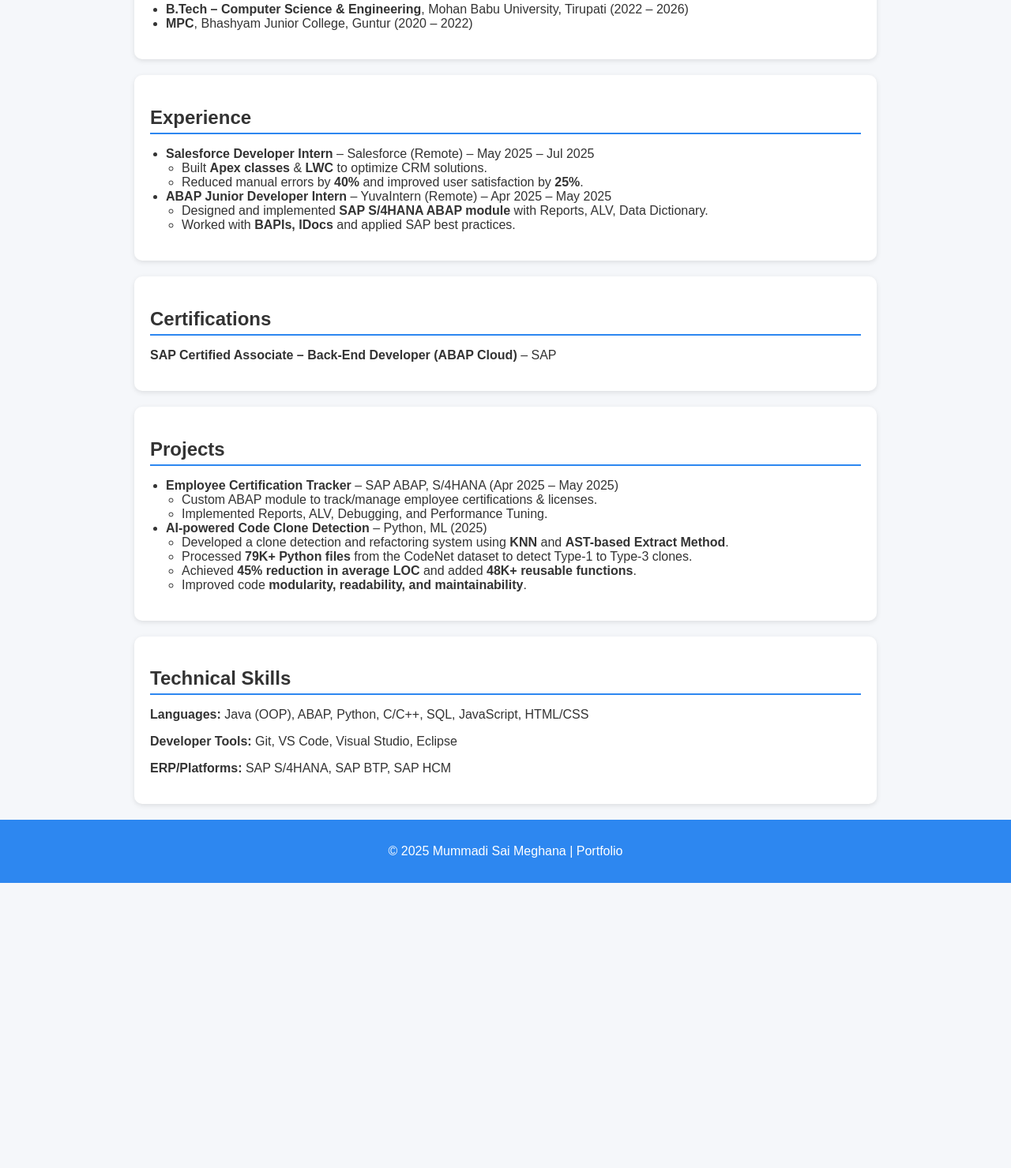
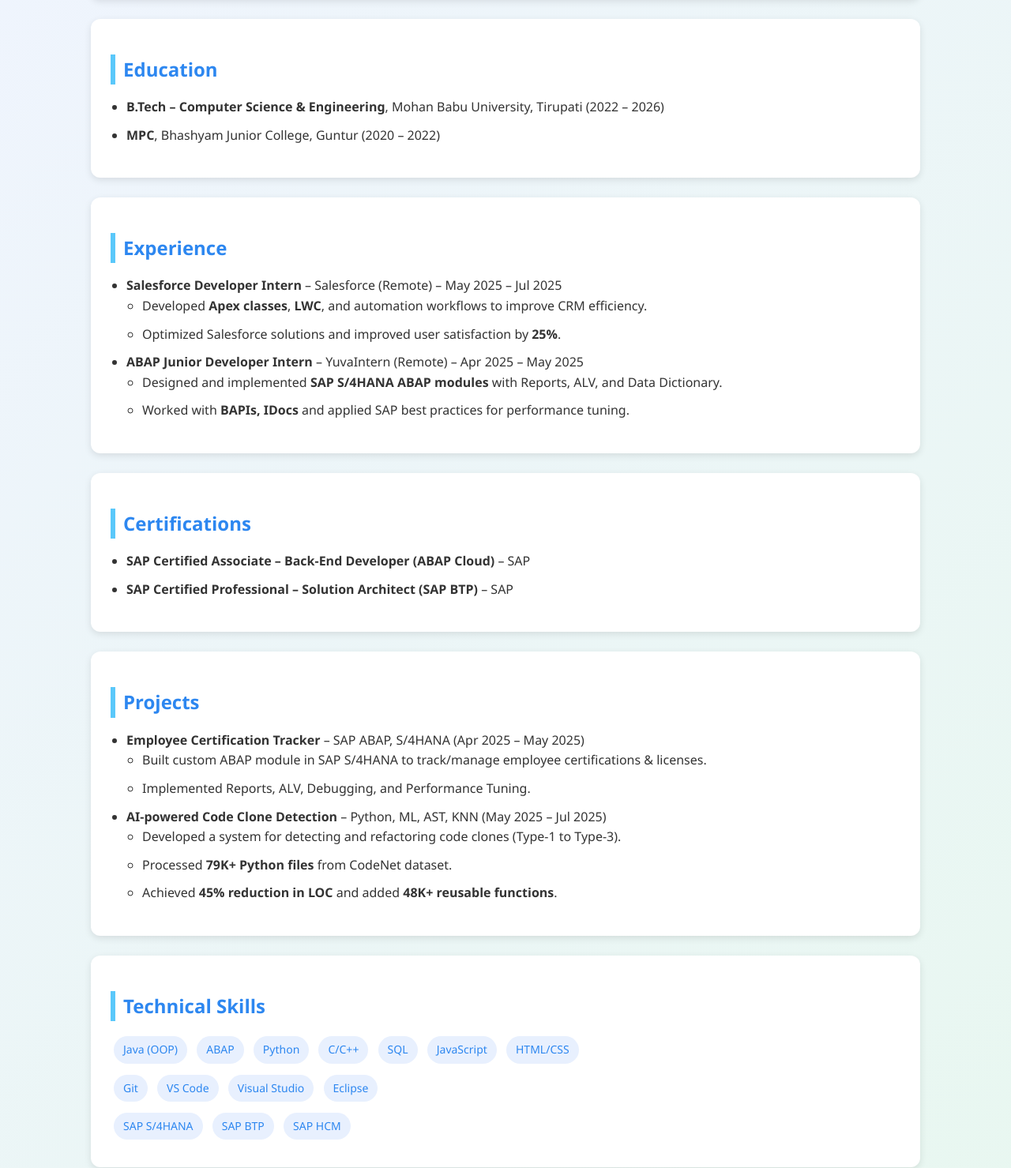
Before and after one commit to sai-meghana5/portfolio, a plain HTML site: page index.html in a window 1280 px wide. Shown: the part 433-1912 px from the top of the page at 79% size. Before the commit the page ends 1551 px from the top, so only its background shows below. Drawn offline with Linux system fonts and the light colour scheme.

Commit message:
Update index.html

```diff
--- a/index.html
+++ b/index.html
@@ -5,47 +5,94 @@
   <meta name="viewport" content="width=device-width, initial-scale=1.0">
   <title>Mummadi Sai Meghana - Portfolio</title>
   <style>
+    /* Global Styles */
     body {
-      font-family: Arial, sans-serif;
+      font-family: "Segoe UI", Arial, sans-serif;
       margin: 0;
       padding: 0;
-      background: #f5f7fa;
+      background: linear-gradient(135deg, #f0f4ff, #e8f7f0);
       color: #333;
+      line-height: 1.6;
     }
     header {
+      background: linear-gradient(135deg, #2d87f0, #5ac8fa);
+      color: #fff;
+      padding: 30px;
+      text-align: center;
+      box-shadow: 0 4px 10px rgba(0,0,0,0.2);
+    }
+    header h1 {
+      margin: 0;
+      font-size: 34px;
+      font-weight: bold;
+    }
+    header p {
+      margin: 8px 0;
+      font-size: 16px;
+    }
+    .links a {
+      margin: 0 10px;
+      padding: 6px 12px;
+      text-decoration: none;
+      background: #fff;
+      color: #2d87f0;
+      font-weight: bold;
+      border-radius: 6px;
+      transition: 0.3s;
+    }
+    .links a:hover {
       background: #2d87f0;
       color: #fff;
-      padding: 20px;
-      text-align: center;
     }
-    header h1 { margin: 0; font-size: 28px; }
-    header p { margin: 5px 0; }
     section {
-      max-width: 900px;
-      margin: 20px auto;
+      max-width: 1000px;
+      margin: 25px auto;
       background: #fff;
-      padding: 20px;
-      border-radius: 10px;
-      box-shadow: 0 2px 6px rgba(0,0,0,0.1);
+      padding: 25px;
+      border-radius: 12px;
+      box-shadow: 0 3px 10px rgba(0,0,0,0.1);
+      transition: 0.3s;
+    }
+    section:hover {
+      transform: translateY(-4px);
+      box-shadow: 0 6px 16px rgba(0,0,0,0.15);
     }
     h2 {
-      border-bottom: 2px solid #2d87f0;
-      padding-bottom: 5px;
+      color: #2d87f0;
+      border-left: 6px solid #5ac8fa;
+      padding-left: 10px;
       margin-bottom: 15px;
     }
-    ul { padding-left: 20px; }
-    .links a {
-      margin-right: 15px;
-      text-decoration: none;
-      color: #2d87f0;
-      font-weight: bold;
+    ul {
+      padding-left: 20px;
+    }
+    li {
+      margin-bottom: 10px;
+    }
+    b {
+      color: #333;
     }
     footer {
       text-align: center;
-      padding: 15px;
-      background: #2d87f0;
+      padding: 18px;
+      background: linear-gradient(135deg, #2d87f0, #5ac8fa);
       color: #fff;
-      margin-top: 20px;
+      margin-top: 30px;
+      font-size: 14px;
+    }
+    /* Skill badges */
+    .skills p {
+      margin: 6px 0;
+    }
+    .badge {
+      display: inline-block;
+      background: #e8f0fe;
+      color: #2d87f0;
+      padding: 6px 12px;
+      margin: 4px;
+      border-radius: 20px;
+      font-size: 14px;
+      font-weight: 500;
     }
   </style>
 </head>
@@ -54,13 +101,13 @@
     <h1>Mummadi Sai Meghana</h1>
     <p>📍 Hyderabad, India | 📧 saimeghana0506@gmail.com | 📞 6301512944</p>
     <p class="links">
-      <a href="https://www.linkedin.com/in/mummadi-sai-meghana-1322762aa/" target="_blank">LinkedIn</a> |
+      <a href="https://www.linkedin.com/in/mummadi-sai-meghana-1322762aa/" target="_blank">LinkedIn</a>
       <a href="https://github.com/sai-meghana5" target="_blank">GitHub</a>
     </p>
   </header>
 
   <section>
-    <h2>About Me</h2>
+    <h2>Professional Summary</h2>
     <p>
       I am a passionate developer with hands-on experience in <b>SAP ABAP</b> and <b>Full-Stack Web Development</b>.
       I enjoy building efficient, user-friendly solutions and have a strong foundation in <b>ERP platforms, modern technologies,
@@ -81,14 +128,14 @@
     <ul>
       <li><b>Salesforce Developer Intern</b> – Salesforce (Remote) – May 2025 – Jul 2025
         <ul>
-          <li>Built <b>Apex classes</b> & <b>LWC</b> to optimize CRM solutions.</li>
-          <li>Reduced manual errors by <b>40%</b> and improved user satisfaction by <b>25%</b>.</li>
+          <li>Developed <b>Apex classes</b>, <b>LWC</b>, and automation workflows to improve CRM efficiency.</li>
+          <li>Optimized Salesforce solutions and improved user satisfaction by <b>25%</b>.</li>
         </ul>
       </li>
       <li><b>ABAP Junior Developer Intern</b> – YuvaIntern (Remote) – Apr 2025 – May 2025
         <ul>
-          <li>Designed and implemented <b>SAP S/4HANA ABAP module</b> with Reports, ALV, Data Dictionary.</li>
-          <li>Worked with <b>BAPIs, IDocs</b> and applied SAP best practices.</li>
+          <li>Designed and implemented <b>SAP S/4HANA ABAP modules</b> with Reports, ALV, and Data Dictionary.</li>
+          <li>Worked with <b>BAPIs, IDocs</b> and applied SAP best practices for performance tuning.</li>
         </ul>
       </li>
     </ul>
@@ -96,7 +143,10 @@
 
   <section>
     <h2>Certifications</h2>
-    <p><b>SAP Certified Associate – Back-End Developer (ABAP Cloud)</b> – SAP</p>
+    <ul>
+      <li><b>SAP Certified Associate – Back-End Developer (ABAP Cloud)</b> – SAP</li>
+      <li><b>SAP Certified Professional – Solution Architect (SAP BTP)</b> – SAP</li>
+    </ul>
   </section>
 
   <section>
@@ -104,27 +154,43 @@
     <ul>
       <li><b>Employee Certification Tracker</b> – SAP ABAP, S/4HANA (Apr 2025 – May 2025)
         <ul>
-          <li>Custom ABAP module to track/manage employee certifications & licenses.</li>
+          <li>Built custom ABAP module in SAP S/4HANA to track/manage employee certifications & licenses.</li>
           <li>Implemented Reports, ALV, Debugging, and Performance Tuning.</li>
         </ul>
       </li>
 
-      <li><b>AI-powered Code Clone Detection</b> – Python, ML (2025)
+      <li><b>AI-powered Code Clone Detection</b> – Python, ML, AST, KNN (May 2025 – Jul 2025)
         <ul>
-          <li>Developed a clone detection and refactoring system using <b>KNN</b> and <b>AST-based Extract Method</b>.</li>
-          <li>Processed <b>79K+ Python files</b> from the CodeNet dataset to detect Type-1 to Type-3 clones.</li>
-          <li>Achieved <b>45% reduction in average LOC</b> and added <b>48K+ reusable functions</b>.</li>
-          <li>Improved code <b>modularity, readability, and maintainability</b>.</li>
+          <li>Developed a system for detecting and refactoring code clones (Type-1 to Type-3).</li>
+          <li>Processed <b>79K+ Python files</b> from CodeNet dataset.</li>
+          <li>Achieved <b>45% reduction in LOC</b> and added <b>48K+ reusable functions</b>.</li>
         </ul>
       </li>
     </ul>
   </section>
 
-  <section>
+  <section class="skills">
     <h2>Technical Skills</h2>
-    <p><b>Languages:</b> Java (OOP), ABAP, Python, C/C++, SQL, JavaScript, HTML/CSS</p>
-    <p><b>Developer Tools:</b> Git, VS Code, Visual Studio, Eclipse</p>
-    <p><b>ERP/Platforms:</b> SAP S/4HANA, SAP BTP, SAP HCM</p>
+    <p>
+      <span class="badge">Java (OOP)</span>
+      <span class="badge">ABAP</span>
+      <span class="badge">Python</span>
+      <span class="badge">C/C++</span>
+      <span class="badge">SQL</span>
+      <span class="badge">JavaScript</span>
+      <span class="badge">HTML/CSS</span>
+    </p>
+    <p>
+      <span class="badge">Git</span>
+      <span class="badge">VS Code</span>
+      <span class="badge">Visual Studio</span>
+      <span class="badge">Eclipse</span>
+    </p>
+    <p>
+      <span class="badge">SAP S/4HANA</span>
+      <span class="badge">SAP BTP</span>
+      <span class="badge">SAP HCM</span>
+    </p>
   </section>
 
   <footer>
```
